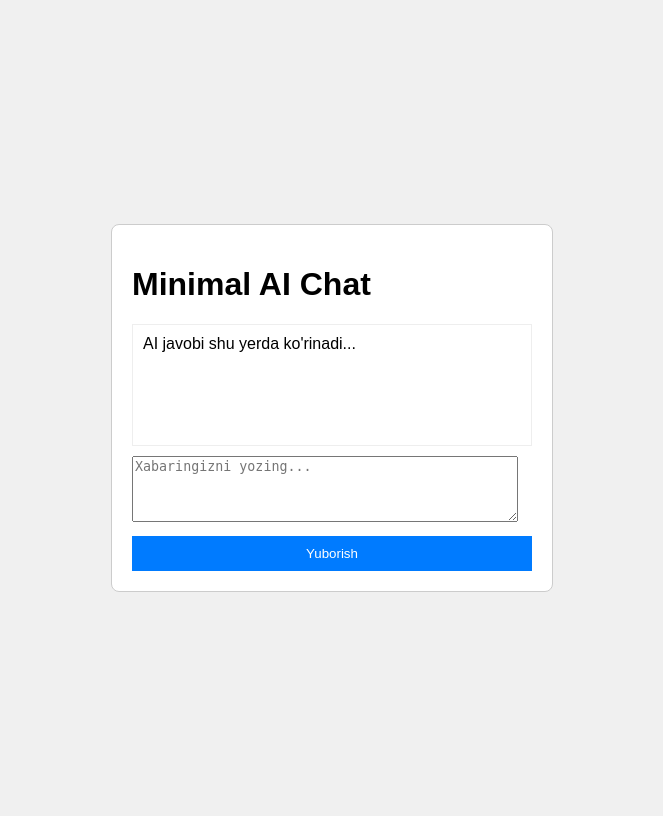
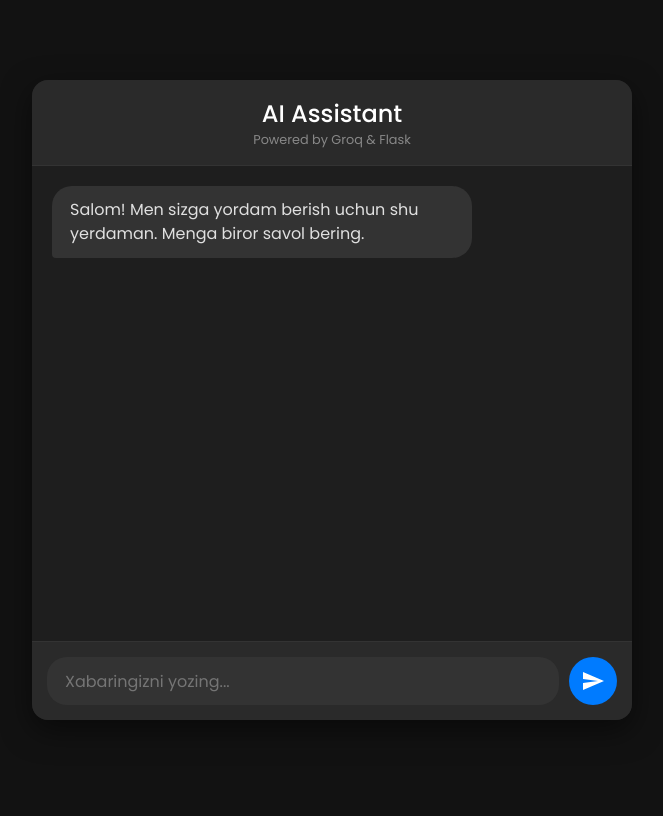
Before and after one commit to YarashevaRayhona/private-ai-chat-app, a Flask app: page / in a window 1280 px wide. Shown: the whole page, without its empty margins (308-971 px from the left). After the commit the page ends 720 px from the top, so only its background shows below. Run offline with Flask 3, Linux system fonts and the light colour scheme.

Commit message:
Initial commit: Create basic AI chat application

```diff
--- a/static/style.css
+++ b/static/style.css
@@ -1,5 +1,137 @@
-body { font-family: sans-serif; display: flex; justify-content: center; align-items: center; height: 100vh; background-color: #f0f0f0; }
-.chat-container { width: 400px; padding: 20px; border: 1px solid #ccc; border-radius: 8px; background-color: white; }
-#response-area { min-height: 100px; border: 1px solid #eee; padding: 10px; margin-bottom: 10px; }
-textarea { width: 95%; height: 60px; margin-bottom: 10px; }
-button { width: 100%; padding: 10px; background-color: #007bff; color: white; border: none; cursor: pointer; }
+/* Umumiy sozlamalar */
+* {
+    box-sizing: border-box;
+    margin: 0;
+    padding: 0;
+}
+
+body {
+    font-family: 'Poppins', sans-serif;
+    background-color: #121212; /* Qorong'u fon */
+    color: #e0e0e0;
+    display: flex;
+    justify-content: center;
+    align-items: center;
+    height: 100vh;
+}
+
+/* Chat oynasi */
+.chat-window {
+    width: 600px;
+    max-width: 90%;
+    height: 80vh;
+    background-color: #1e1e1e;
+    border-radius: 16px;
+    display: flex;
+    flex-direction: column;
+    box-shadow: 0 10px 30px rgba(0, 0, 0, 0.5);
+    overflow: hidden;
+}
+
+/* Chat sarlavhasi */
+.chat-header {
+    background-color: #2a2a2a;
+    padding: 16px;
+    text-align: center;
+    border-bottom: 1px solid #333;
+}
+.chat-header h2 {
+    color: #ffffff;
+    font-weight: 500;
+}
+.chat-header p {
+    font-size: 0.8em;
+    color: #888;
+}
+
+/* Xabarlar maydoni */
+.chat-log {
+    flex-grow: 1;
+    padding: 20px;
+    overflow-y: auto; /* Xabarlar ko'payganda scroll paydo bo'ladi */
+    display: flex;
+    flex-direction: column;
+    gap: 15px;
+}
+
+/* Scrollbar dizayni */
+.chat-log::-webkit-scrollbar {
+    width: 8px;
+}
+.chat-log::-webkit-scrollbar-track {
+    background: #1e1e1e;
+}
+.chat-log::-webkit-scrollbar-thumb {
+    background-color: #444;
+    border-radius: 20px;
+}
+
+/* Har bir xabar bloki */
+.message {
+    max-width: 75%;
+    padding: 12px 18px;
+    border-radius: 20px;
+    line-height: 1.5;
+    word-wrap: break-word;
+}
+.message p {
+    margin: 0;
+}
+
+/* AI xabarlari (chapda) */
+.ai-message {
+    background-color: #333333;
+    align-self: flex-start;
+    border-bottom-left-radius: 4px;
+}
+
+/* Foydalanuvchi xabarlari (o'ngda) */
+.user-message {
+    background: linear-gradient(135deg, #007BFF, #0056b3); /* Chiroyli gradient */
+    color: white;
+    align-self: flex-end;
+    border-bottom-right-radius: 4px;
+}
+
+/* Xabar kiritish formasi */
+.chat-input-form {
+    display: flex;
+    padding: 15px;
+    background-color: #2a2a2a;
+    border-top: 1px solid #333;
+}
+
+textarea {
+    flex-grow: 1;
+    background-color: #333333;
+    border: none;
+    border-radius: 20px;
+    padding: 12px 18px;
+    color: #e0e0e0;
+    font-family: 'Poppins', sans-serif;
+    font-size: 1em;
+    resize: none;
+    height: 48px;
+    max-height: 120px;
+    outline: none;
+}
+
+button {
+    background-color: #007BFF;
+    border: none;
+    border-radius: 50%;
+    width: 48px;
+    height: 48px;
+    margin-left: 10px;
+    cursor: pointer;
+    display: flex;
+    justify-content: center;
+    align-items: center;
+    transition: background-color 0.2s;
+}
+button:hover {
+    background-color: #0056b3;
+}
+button svg {
+    fill: white;
+}
--- a/templates/index.html
+++ b/templates/index.html
@@ -3,15 +3,34 @@
 <head>
     <meta charset="UTF-8">
     <meta name="viewport" content="width=device-width, initial-scale=1.0">
-    <title>AI Chat</title>
+    <title>AI Assistant</title>
     <link rel="stylesheet" href="/static/style.css">
+    <!-- Chiroyli shriftni Google Fonts'dan ulaymiz -->
+    <link rel="preconnect" href="https://fonts.googleapis.com">
+    <link rel="preconnect" href="https://fonts.gstatic.com" crossorigin>
+    <link href="https://fonts.googleapis.com/css2?family=Poppins:wght@300;400;500&display=swap" rel="stylesheet">
 </head>
 <body>
-    <div class="chat-container">
-        <h1>Minimal AI Chat</h1>
-        <div id="response-area">AI javobi shu yerda ko'rinadi...</div>
-        <textarea id="message-input" placeholder="Xabaringizni yozing..."></textarea>
-        <button id="submit-button">Yuborish</button>
+    <div class="chat-window">
+        <div class="chat-header">
+            <h2>AI Assistant</h2>
+            <p>Powered by Groq & Flask</p>
+        </div>
+        <div class="chat-log" id="chat-log">
+            <!-- Xabarlar shu yerda paydo bo'ladi -->
+            <div class="message ai-message">
+                <p>Salom! Men sizga yordam berish uchun shu yerdaman. Menga biror savol bering.</p>
+            </div>
+        </div>
+        <form class="chat-input-form" id="chat-form">
+            <textarea id="message-input" placeholder="Xabaringizni yozing..." required></textarea>
+            <button id="submit-button" type="submit">
+                <!-- Yuborish uchun chiroyli ikonka -->
+                <svg xmlns="http://www.w3.org/2000/svg" viewBox="0 0 24 24" fill="currentColor" width="24" height="24">
+                    <path d="M2.01 21L23 12 2.01 3 2 10l15 2-15 2z"/>
+                </svg>
+            </button>
+        </form>
     </div>
 
     <script src="/static/script.js"></script>
```
Also changed, not shown: static/script.js (+54 -9 lines).
